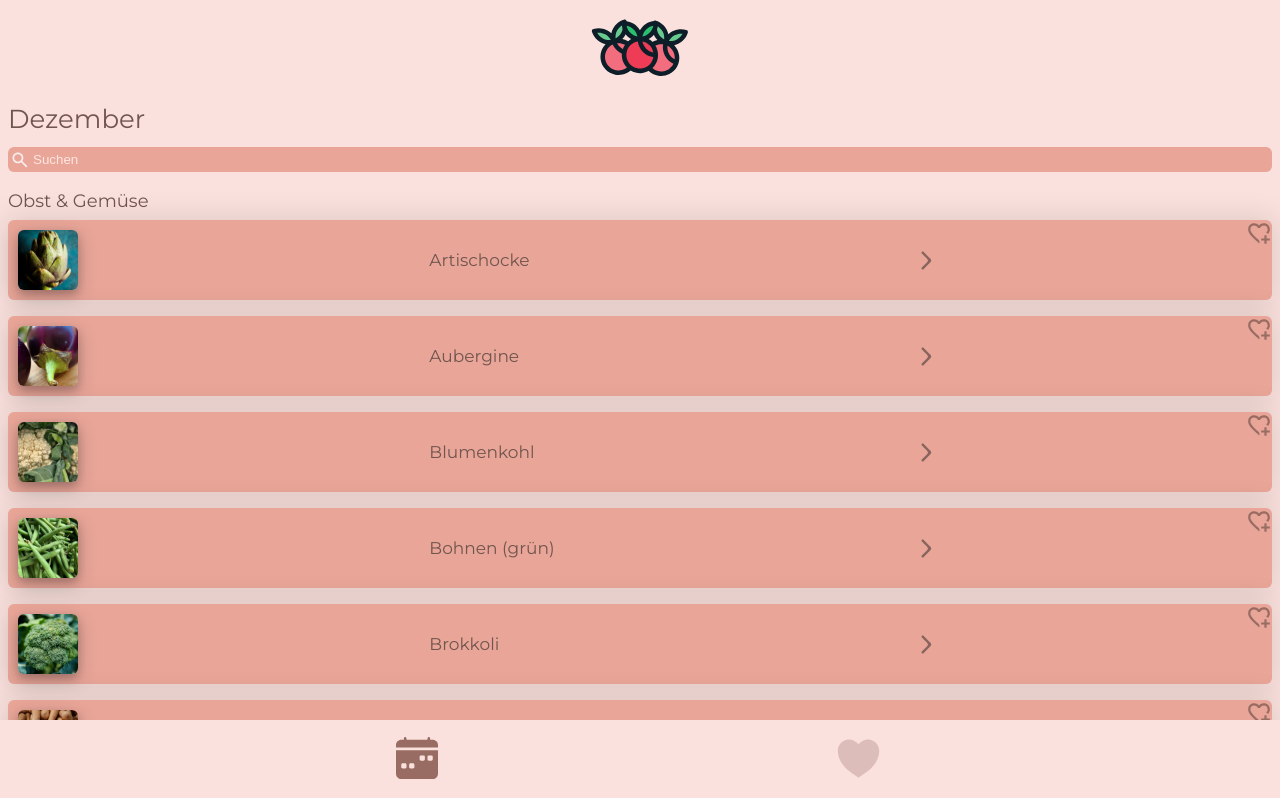
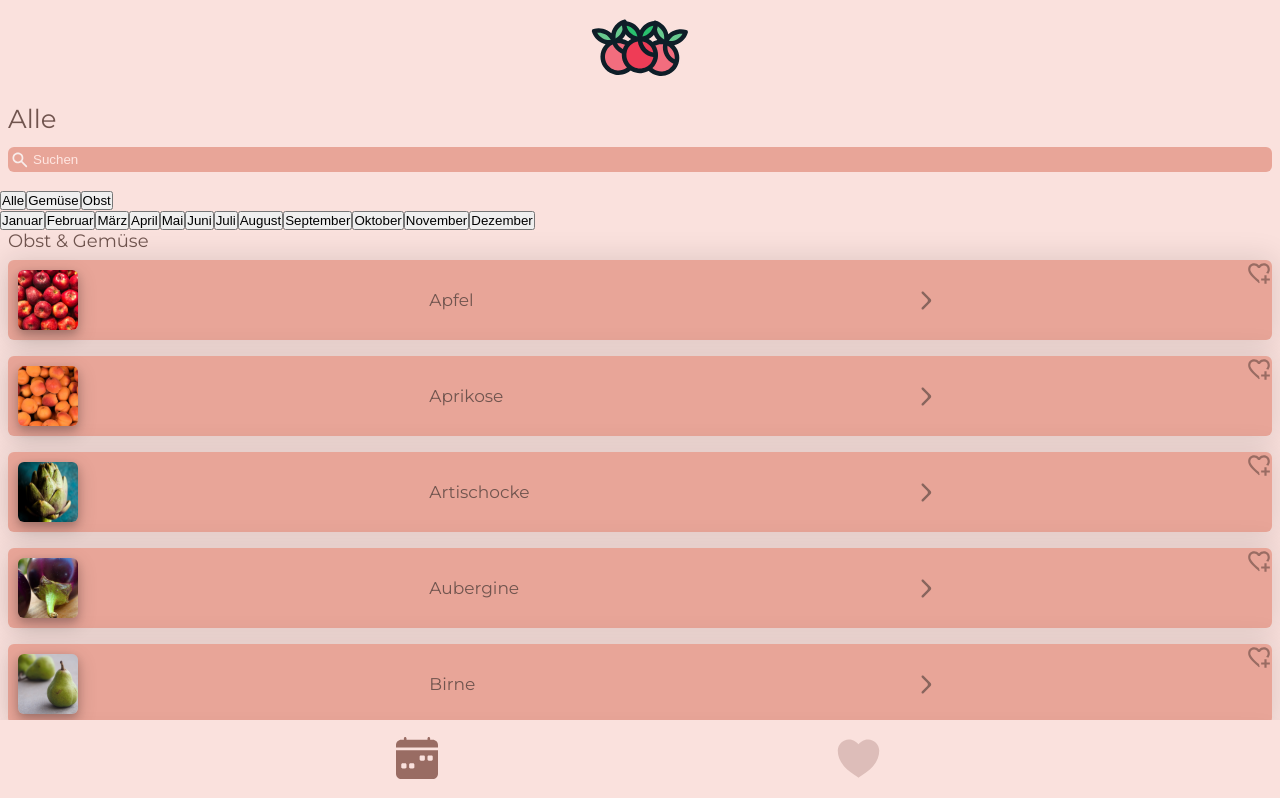
Before and after one commit to altanguellue/capstone-project, a Next.js app: page / in a window 1280 px wide. Shown: the top 798 px of the page. Built offline with nearby package versions, Linux system fonts and the light colour scheme.

Commit message:
create filter function for food category and availability

```diff
--- a/components/Food/FoodList.js
+++ b/components/Food/FoodList.js
@@ -7,9 +7,37 @@ import SearchIcon from "../../assets/images/search-icon.svg";
 
 export default function FoodList({ onToggleFavorite, foods }) {
   const [search, setSearch] = useState("");
+
+  const [selectedCategory, setSelectedCategory] = useState("All");
+  const [selectedMonth, setSelectedMonth] = useState(null);
+
+  console.log(selectedMonth);
+
+  let filteredItems = [...foods];
+  let monthText = "Alle";
+  let foodText = "Obst & Gemüse";
+
+  filteredItems.sort((foodA, foodB) => {
+    if (foodA.name > foodB.name) return 1;
+    if (foodA.name < foodB.name) return -1;
+    return 0;
+  });
+
+  if (selectedCategory !== "All") {
+    filteredItems = foods.filter((food) => food.category === selectedCategory);
+    foodText = `${selectedCategory}`;
+  }
+
+  if (selectedMonth) {
+    filteredItems = filteredItems.filter((food) =>
+      food.availability.includes(selectedMonth)
+    );
+    monthText = `${selectedMonth}`;
+  }
+
   return (
     <>
-      <StyledHomeHeader>Dezember</StyledHomeHeader>
+      <StyledHomeHeader>{monthText}</StyledHomeHeader>
       <StyledSearchInput>
         <StyledSearchIcon
           src={SearchIcon}
@@ -24,10 +52,31 @@ export default function FoodList({ onToggleFavorite, foods }) {
         />
       </StyledSearchInput>
 
-      <StyledFoodListHeader>Obst & Gemüse</StyledFoodListHeader>
+      <div>
+        <button onClick={() => setSelectedCategory("All")}>Alle</button>
+        <button onClick={() => setSelectedCategory("Gemüse")}>Gemüse</button>
+        <button onClick={() => setSelectedCategory("Obst")}>Obst</button>
+      </div>
+
+      <div>
+        <button onClick={() => setSelectedMonth("Januar")}>Januar</button>
+        <button onClick={() => setSelectedMonth("Februar")}>Februar</button>
+        <button onClick={() => setSelectedMonth("März")}>März</button>
+        <button onClick={() => setSelectedMonth("April")}>April</button>
+        <button onClick={() => setSelectedMonth("Mai")}>Mai</button>
+        <button onClick={() => setSelectedMonth("Juni")}>Juni</button>
+        <button onClick={() => setSelectedMonth("Juli")}>Juli</button>
+        <button onClick={() => setSelectedMonth("August")}>August</button>
+        <button onClick={() => setSelectedMonth("September")}>September</button>
+        <button onClick={() => setSelectedMonth("Oktober")}>Oktober</button>
+        <button onClick={() => setSelectedMonth("November")}>November</button>
+        <button onClick={() => setSelectedMonth("Dezember")}>Dezember</button>
+      </div>
+
+      <StyledFoodListHeader>{foodText}</StyledFoodListHeader>
 
       <StyledFoodList>
-        {foods
+        {filteredItems
           .filter((food) => {
             return search.toLowerCase() === ""
               ? food
@@ -46,6 +95,34 @@ export default function FoodList({ onToggleFavorite, foods }) {
               </Fragment>
             );
           })}
+
+        {/* <label>Filter Lebensmittel:</label>
+        <div>
+          <button
+            className={selectedCategory=== null ? "active" : ""}
+            onClick={() => setSelectedCategory(null)}
+          >
+            All
+          </button>
+          {availabilities.map((availability) => (
+            <button
+              key={availability}
+              className={selectedType === availability ? "active" : ""}
+              onClick={() => setSelectedType(availability)}
+            >
+              {availability}
+            </button>
+          ))}
+        </div>
+        <div>
+          {filteredItems.map((food) => (
+            <div key={food.id}>
+              <p>{food.name}</p>
+              <p>{food.month}</p>
+              <p>{food.type}</p>
+            </div>
+          ))}
+        </div> */}
       </StyledFoodList>
     </>
   );
```
